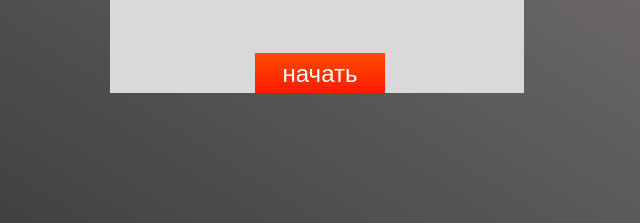
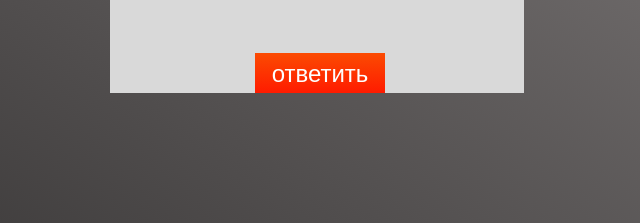
Before and after one commit to wFdfSDF/quiz, a plain HTML site: page index.html in a window 1280 px wide. Shown: the part 491-714 px from the top of the page, 331-971 px from the left. Drawn offline with Linux system fonts and the light colour scheme.

Commit message:
Update index.html

```diff
--- a/index.html
+++ b/index.html
@@ -1,5 +1,5 @@
 <!DOCTYPE html>
-<html>
+<html lang = 'ru'>
   <head>
     <title>Психологический тест - Насколько ты творческий?</title>
     <link rel="stylesheet" href="style.css">
@@ -38,7 +38,7 @@
             <input type="radio" class="answer" name="answer" value = '0'/>
             <span>Ответ...</span>
           </label>
-        <button>начать</button>
+        <button>ответить</button>
       </div>
       <script src="script.js"></script>
   </body>
```
